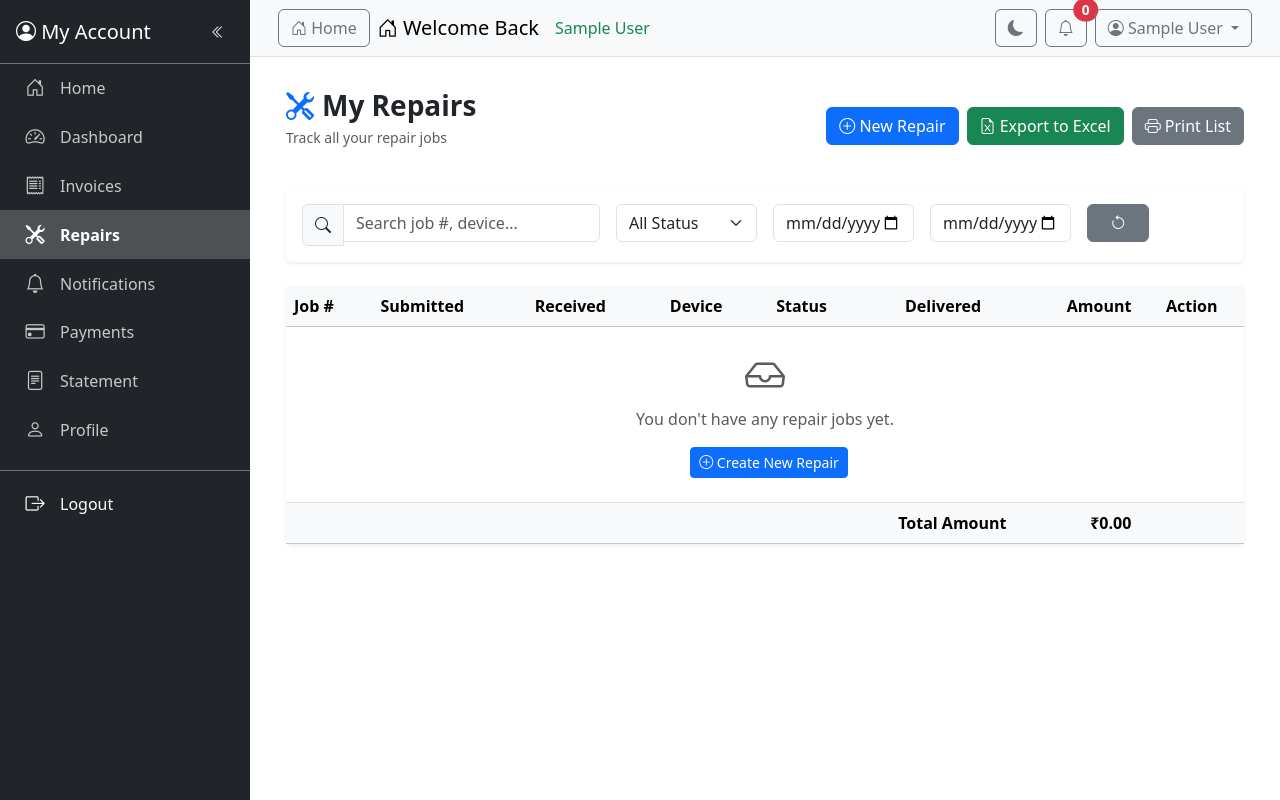
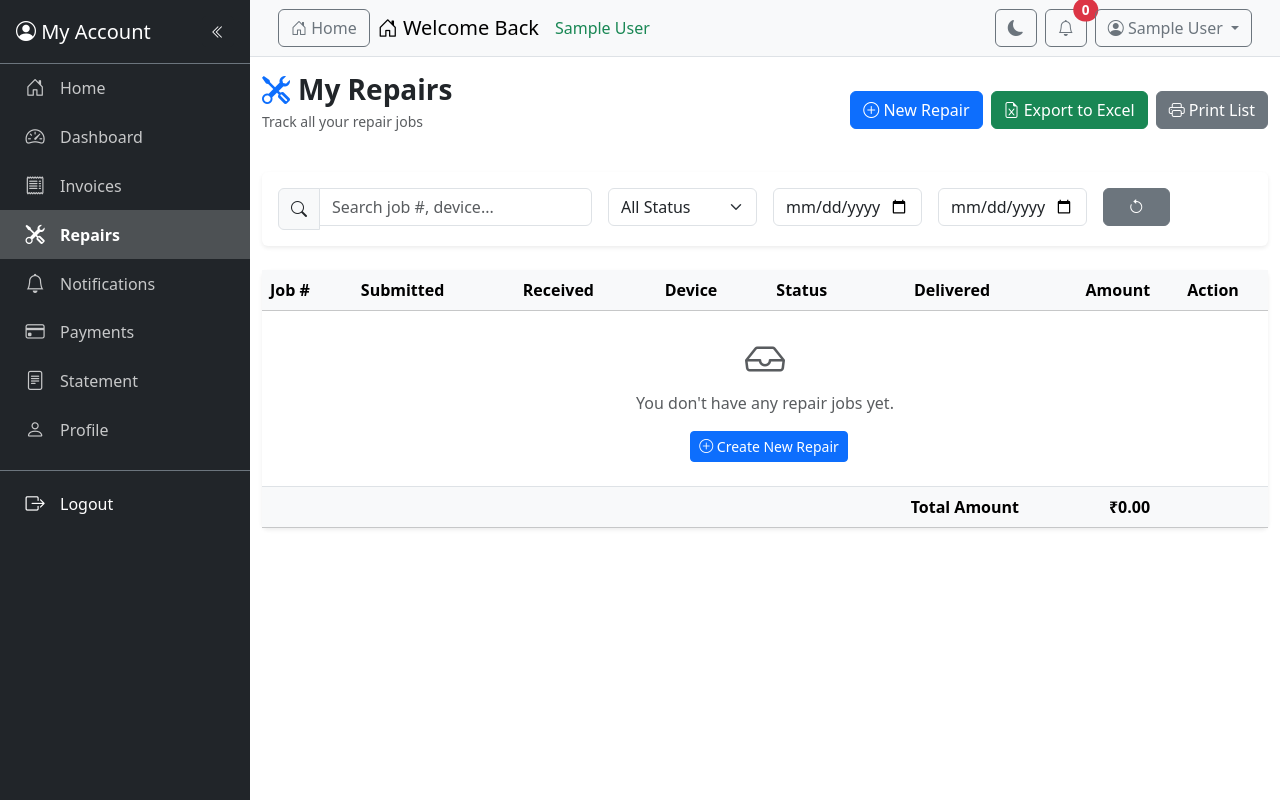
Before and after one commit to mbadapanda2022/computer-repair, a Django app: page /customer/repairs/ in a window 1280 px wide. Run offline with Django 5.2, Linux system fonts and the light colour scheme; a user stored in the database is signed in; tables that the repository leaves empty hold one stand-in row (values such as "Sample post"); parts of the project's set-up code (start-up, migrations or seed data) failed here and were passed over; some libraries are stand-ins or nearby versions.

Commit message:
fix: broken print button, double container, filter values in repairs page

```diff
--- a/templates/customer/repairs.html
+++ b/templates/customer/repairs.html
@@ -2,7 +2,7 @@
 {% load static math_filters %}
 
 {% block content %}
-<div class="container-fluid px-4 py-3">
+<!-- Header -->
 <div class="d-flex flex-wrap justify-content-between align-items-center mb-4">
     <div>
         <h3 class="fw-semibold mb-0">
@@ -15,14 +15,16 @@
             <a href="{% url 'customer:customer_repair_create' %}" class="btn btn-primary">
                 <i class="bi bi-plus-circle"></i> New Repair
             </a>
-                <button class="btn btn-success"
+            <button type="button" class="btn btn-success"
                     onclick="window.location.href='{% url 'customer:customer_repairs_excel' %}?' + new URLSearchParams(window.location.search).toString()"
                     title="Download as Excel">
                 <i class="bi bi-file-earmark-excel"></i> Export to Excel
             </button>
-                <a href="{% url 'customer:customer_repairs' %}?print=1{% if status_filter %}&status={{ status_filter }}{% endif %}{% if search %}&search={{ search }}{% endif %}" class="btn btn-secondary" target="_blank">
+            <button type="button" class="btn btn-secondary"
+                    onclick="window.open('{% url 'customer:customer_repairs' %}?print=1&' + new URLSearchParams(window.location.search).toString(), '_blank')"
+                    title="Print filtered list">
                 <i class="bi bi-printer"></i> Print List
-                </a>
+            </button>
         </div>
     </div>
 </div>
@@ -58,6 +60,7 @@
             </div>
             <div class="col-md-2">
                 <input type="date" class="form-control" name="date_from" value="{{ date_from }}"
+                       placeholder="From"
                        hx-get="{% url 'customer:customer_repairs' %}"
                        hx-trigger="change"
                        hx-target="#repair-list-container"
@@ -66,6 +69,7 @@
             </div>
             <div class="col-md-2">
                 <input type="date" class="form-control" name="date_to" value="{{ date_to }}"
+                       placeholder="To"
                        hx-get="{% url 'customer:customer_repairs' %}"
                        hx-trigger="change"
                        hx-target="#repair-list-container"
@@ -73,12 +77,13 @@
                        hx-push-url="true">
             </div>
             <div class="col-md-1">
-                    <button class="btn btn-secondary w-100"
+                <button type="button" class="btn btn-secondary w-100"
                         hx-get="{% url 'customer:customer_repairs' %}"
                         hx-target="#repair-list-container"
                         hx-include="#repair-filter-form"
                         hx-vals='{"reset": "true"}'
-                            hx-push-url="true">
+                        hx-push-url="true"
+                        title="Reset filters">
                     <i class="bi bi-arrow-counterclockwise"></i>
                 </button>
             </div>
@@ -90,5 +95,4 @@
 <div id="repair-list-container">
     {% include "customer/partials/repair_list_table.html" %}
 </div>
-</div>
 {% endblock %}
```
Lines whose indentation alone changed are shown as unchanged.
